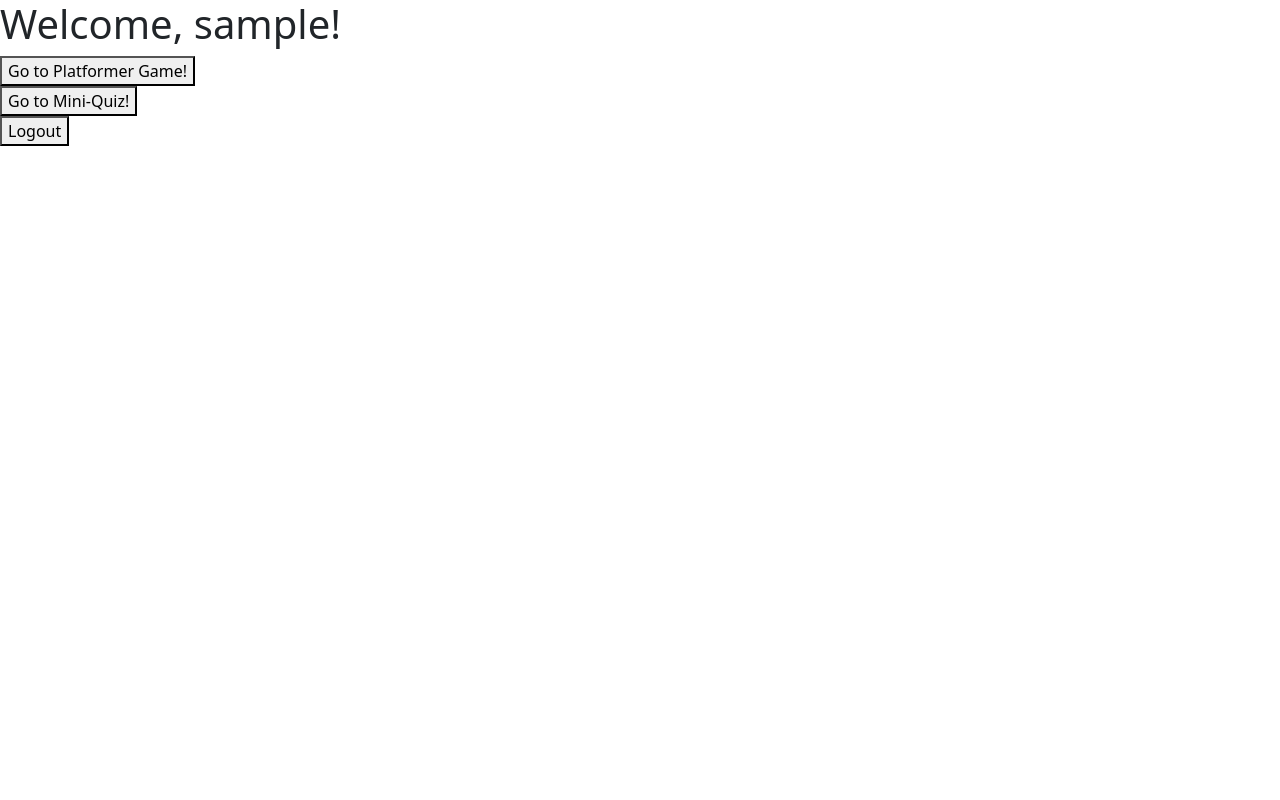
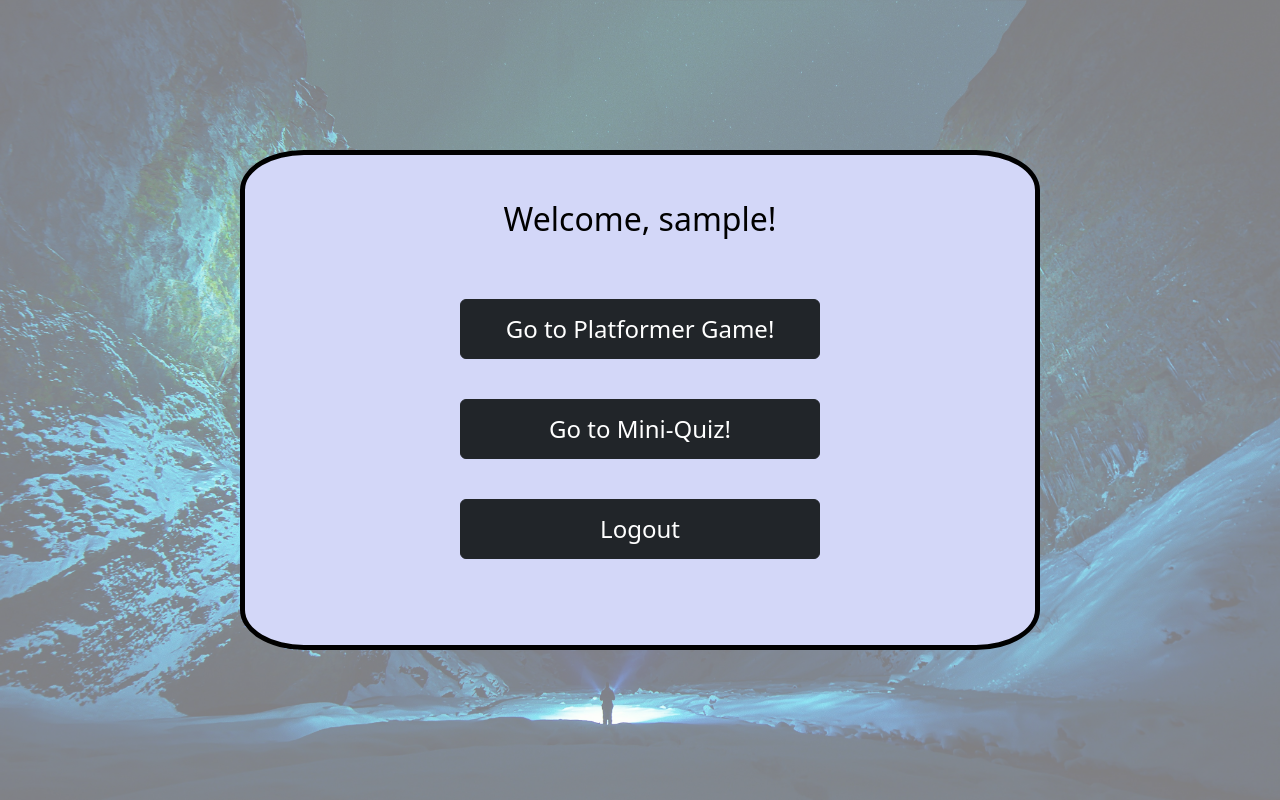
Before and after one commit to reynardo-tjhin/edu-platformer, a Django app: page /dashboard/ in a window 1280 px wide. Run offline with Django 5.2, Linux system fonts and the light colour scheme; the visitor is signed in with stand-in values (Sample User, id 1).

Commit message:
updated dashboard; similar design with home

```diff
--- /dev/null
+++ b/player/static/player/dashboard.css
@@ -0,0 +1,93 @@
+body {
+    position: relative;
+
+    /* This makes the body element take up the full height of the viewport (the visible part of the web page). */
+    height: 100vh;
+
+    /* This makes the body element take up the full width of the viewport. */
+    width: 100vw;
+
+    /* Hides any overflow content both vertically (overflow-y) and horizontally (overflow-x). This prevents scrollbars from appearing if the content exceeds the size of the viewport. */
+    overflow: hidden;
+
+    display: flex;
+
+    /* Center horizontally */
+    justify-content: center;
+
+    /* Center vertically */
+    align-items: center;
+}
+
+/*
+This method creates a semi-transparent overlay on top of the background image using a pseudo-element.
+The ::before pseudo-element creates a full-screen layer that contains the background image.
+*/
+body::before {
+    content: '';
+    position: absolute;
+    top: 0;
+    left: 0;
+    height: 100%;
+    width: 100%;
+    background: url("/static/player/images/background.jpg");
+
+    /* Stretches the background image to cover 100% of both the width and height of the body. This makes the image fill the entire screen. */
+    background-size: 100% 100%;
+
+    /* Ensures that the background image does not repeat itself. */
+    background-repeat: no-repeat;
+
+    /* Change this value to adjust the opacity */
+    opacity: 0.5;
+
+    /* Ensure it's behind the content */
+    z-index: -1;
+}
+
+.box {
+    /* When you set display: flex; on the <body> (or any other container element), the direct child elements (such as <div> tags) will by default be placed horizontally, one next to the other. This happens because the default value for the flex-direction property is row. */
+    display: flex;
+
+    /* If you want the divs to be stacked vertically instead of horizontally, you can change the flex-direction to column. */
+    flex-direction: column;
+    background-color: #d3d7f8;
+
+    /* Box width */
+    width: 800px;
+
+    /* Box height */
+    height: 500px;
+
+    /* Box border */
+    border: 5px solid #000;
+    border-radius: 8%;
+
+    /* Center vertically */
+    align-items: center;
+}
+
+.heading {
+    display: flex;
+
+    /* Text */
+    color: #000;
+    font-size: xx-large;
+
+    /* Center horizontally */
+    justify-content: center;
+
+    /* Paddings */
+    padding-top: 40px;
+    padding-bottom: 20px;
+}
+
+.button {
+    padding: 20px;
+}
+
+.btn {
+    font-size: 150%;
+    width: 360px;
+    height: 60px;
+}
--- a/player/templates/player/dashboard.html
+++ b/player/templates/player/dashboard.html
@@ -9,33 +9,27 @@
     <link rel="stylesheet" href="https://cdn.jsdelivr.net/npm/bootstrap@5.3.2/dist/css/bootstrap.min.css" integrity="sha384-T3c6CoIi6uLrA9TneNEoa7RxnatzjcDSCmG1MXxSR1GAsXEV/Dwwykc2MPK8M2HN" crossorigin="anonymous">
 
     {% load static %}
-    <link rel="stylesheet" href="{% static 'player/style.css' %}">
+    <link rel="stylesheet" href="{% static 'player/dashboard.css' %}">
 </head>
 <body>
-    <!-- <div class="nav">
-        <a href="{% url 'player:logout' %}"><button>Logout</button></a>
-    </div> -->
-
-    <div class="title">
-        <h1>Welcome, {{ name }}!</h1>
+    <div class="box">
+        <!-- the player's name -->
+        <div class="heading">
+            <p>Welcome, {{ name }}!</p>
         </div>
 
         <div class="options">
             <!-- temporarily goes to the game -->
-        <div class="platformer-game">
+            <div class="button platformer-game">
                 <a href="{% url 'platformer:index' %}">
-                <button>
-                    Go to Platformer Game!
-                </button>
+                    <button class="btn btn-dark .btn-large">Go to Platformer Game!</button>
                 </a>
             </div>
 
             <!-- temporarily assign to mini-game table of contents -->
-        <div class="game">
+            <div class="button game">
                 <a href="{% url 'mini_quiz:index' %}">
-                <button>
-                    Go to Mini-Quiz!
-                </button>
+                    <button class="btn btn-dark .btn-large">Go to Mini-Quiz!</button>
                 </a>
             </div>
 
@@ -45,12 +39,11 @@
             </div>
 
             <!-- log out -->
-        <div class="logout">
+            <div class="button logout">
                 <a href="{% url 'player:logout' %}">
-                <button>
-                    Logout
-                </button>
+                    <button class="btn btn-dark .btn-large">Logout</button>
                 </a>
+            </div>
         </div>
     </div>
 </body>
```
Lines whose indentation alone changed are shown as unchanged.
